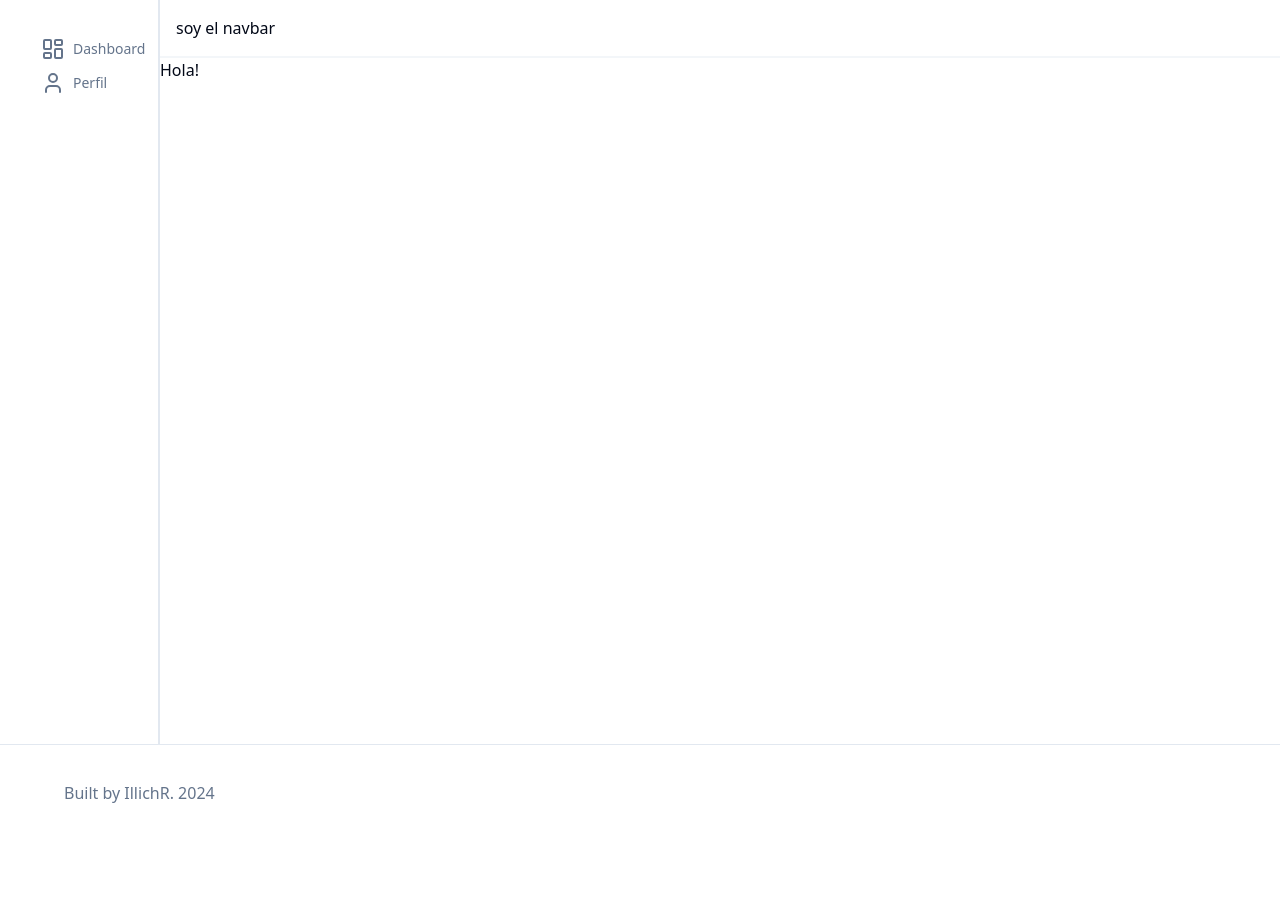
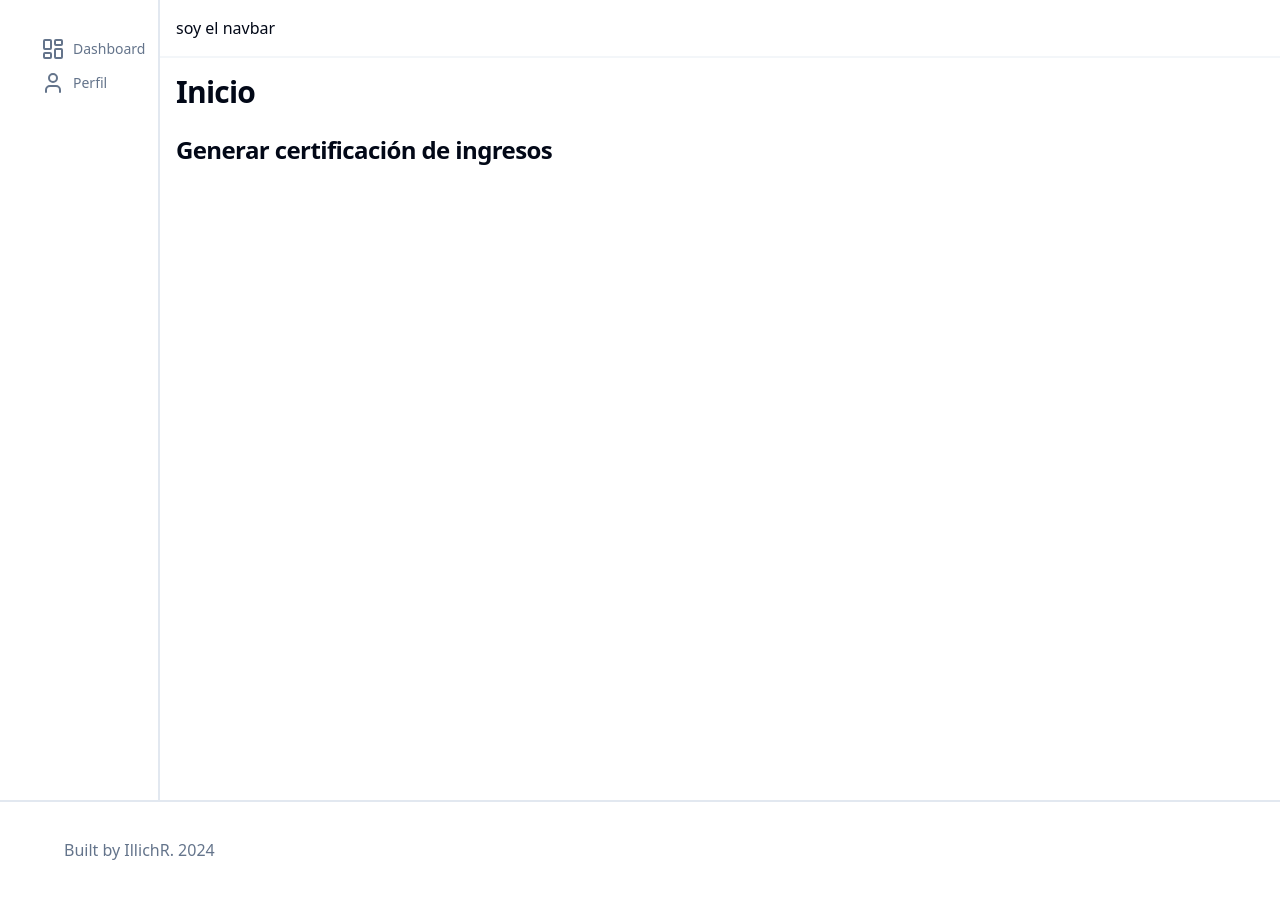
Before and after one commit to illich570/autodocs, a React (Vite) app: page / in a window 1280 px wide. Before the commit the page ends 841 px from the top, so only its background shows below. Built offline with nearby package versions, Linux system fonts and the light colour scheme; the HTML template or start-up script is replaced by a standard one.

Commit message:
[ADD] added new packages for forms, more adjustsments for layout

```diff
--- a/index.html
+++ b/index.html
@@ -5,7 +5,7 @@
   <meta charset="UTF-8" />
   <link rel="icon" type="image/svg+xml" href="/vite.svg" />
   <meta name="viewport" content="width=device-width, initial-scale=1.0" />
-  <title>Vite + React + TS</title>
+  <title>Autodocs!</title>
 </head>
 
 <body>
--- a/package.json
+++ b/package.json
@@ -10,12 +10,14 @@
     "preview": "vite preview"
   },
   "dependencies": {
+    "@hookform/resolvers": "^3.3.4",
     "@radix-ui/react-slot": "^1.0.2",
     "class-variance-authority": "^0.7.0",
     "clsx": "^2.1.0",
     "lucide-react": "^0.304.0",
     "react": "^18.2.0",
     "react-dom": "^18.2.0",
+    "react-hook-form": "^7.49.3",
     "tailwind-merge": "^2.2.0",
     "tailwindcss-animate": "^1.0.7",
     "wouter": "^2.12.1"
--- /dev/null
+++ b/src/components/FormProvider.tsx
@@ -0,0 +1,25 @@
+import { ReactNode } from 'react'
+import { FieldValues, FormProvider as Form, SubmitHandler, UseFormReturn } from 'react-hook-form'
+
+type FormProviderProps<TFormValues extends FieldValues> = {
+  children: ReactNode
+  onSubmit: SubmitHandler<TFormValues>
+  methods: UseFormReturn<TFormValues>
+  autocomplete: 'on' | 'off'
+}
+const FormProvider = <TFormValues extends FieldValues>({
+  children,
+  methods,
+  onSubmit,
+  autocomplete = 'on',
+}: FormProviderProps<TFormValues>) => {
+  return (
+    <Form {...methods}>
+      <form onSubmit={methods.handleSubmit(onSubmit)} autoComplete={autocomplete}>
+        {children}
+      </form>
+    </Form>
+  )
+}
+
+export { FormProvider }
--- a/src/components/Layout.tsx
+++ b/src/components/Layout.tsx
@@ -10,7 +10,7 @@ const Layout = ({ children }: LayoutProps) => {
     <div className="relative flex min-h-screen flex-col bg-background">
       <main className="flex-1 border-b">
         <div className="lg:grid lg:grid-cols-8">
-          <div className="fixed top-0 z-30 hidden h-[calc(100vh-3.5rem)] shrink-0 border-r-2 md:sticky md:block lg:col-span-1">
+          <div className="fixed top-0 z-30 hidden h-screen shrink-0 border-r-2 md:sticky md:block lg:col-span-1">
             <Sidebar />
           </div>
           <div className="col-span-7">
@@ -19,8 +19,8 @@ const Layout = ({ children }: LayoutProps) => {
           </div>
         </div>
       </main>
-      <footer className="py-6 md:px-8 md:py-0">
-        <div className="container flex flex-col items-center justify-between gap-4 md:h-24 md:flex-row">
+      <footer className="border-t py-2 md:px-8 md:py-0">
+        <div className="container flex flex-col items-center justify-between gap-4  md:h-24 md:flex-row">
           <p className="text-balance text-center leading-loose text-muted-foreground md:text-left">
             Built by IllichR. 2024
           </p>
--- a/src/components/Sidebar.tsx
+++ b/src/components/Sidebar.tsx
@@ -16,7 +16,7 @@ const ITEMS_SIDEBAR = [
 const Sidebar = () => {
   return (
     <aside className="h-full w-full">
-      <div className="m-4  grid grid-flow-row auto-rows-max p-4 text-sm">
+      <div className="m-4 grid grid-flow-row auto-rows-max p-4 text-sm">
         {ITEMS_SIDEBAR.map((item) => (
           <Link
             href={item.href}
--- /dev/null
+++ b/src/components/sections/CertificateForm.tsx
@@ -0,0 +1,11 @@
+const CertificateForm = () => {
+  return (
+    <div>
+      <h3 className="pb-2 text-2xl font-semibold tracking-tight first:mt-0">
+        Generar certificación de ingresos
+      </h3>
+    </div>
+  )
+}
+
+export { CertificateForm }
--- a/src/pages/Home.tsx
+++ b/src/pages/Home.tsx
@@ -1,9 +1,15 @@
 import { Layout } from '@/components/Layout'
+import { CertificateForm } from '@/components/sections/CertificateForm'
 
 const Home = () => {
   return (
     <Layout>
-      <div>Hola!</div>
+      <div className="m-4">
+        <h2 className="pb-2 text-3xl font-semibold tracking-tight first:mt-0">Inicio</h2>
+        <div className="mt-4">
+          <CertificateForm />
+        </div>
+      </div>
     </Layout>
   )
 }
```
Also changed, not shown: src/components/form/InputController.tsx (added), src/index.css (line endings or trailing spaces), 1 other file (tests, documents, lock files or other folders).
